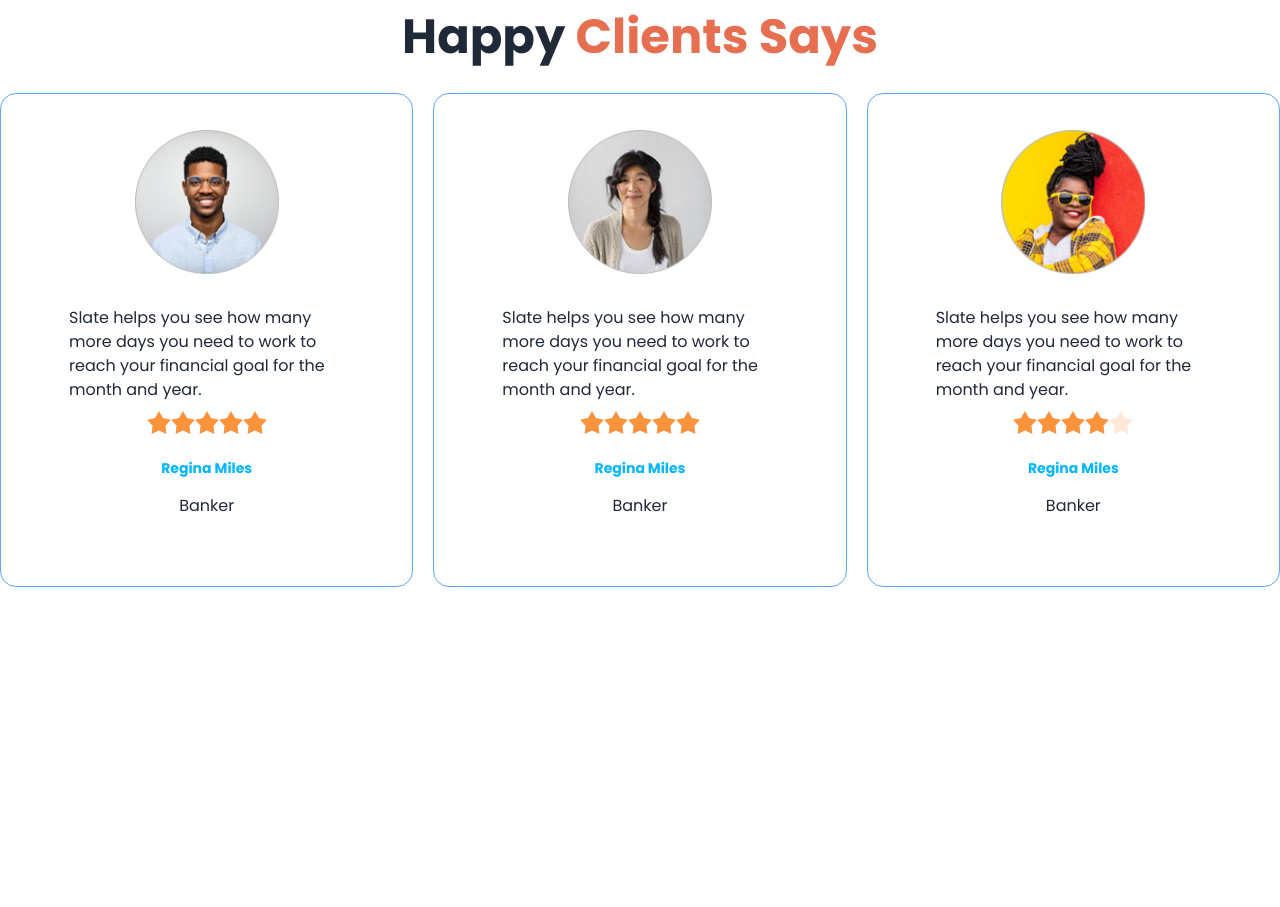
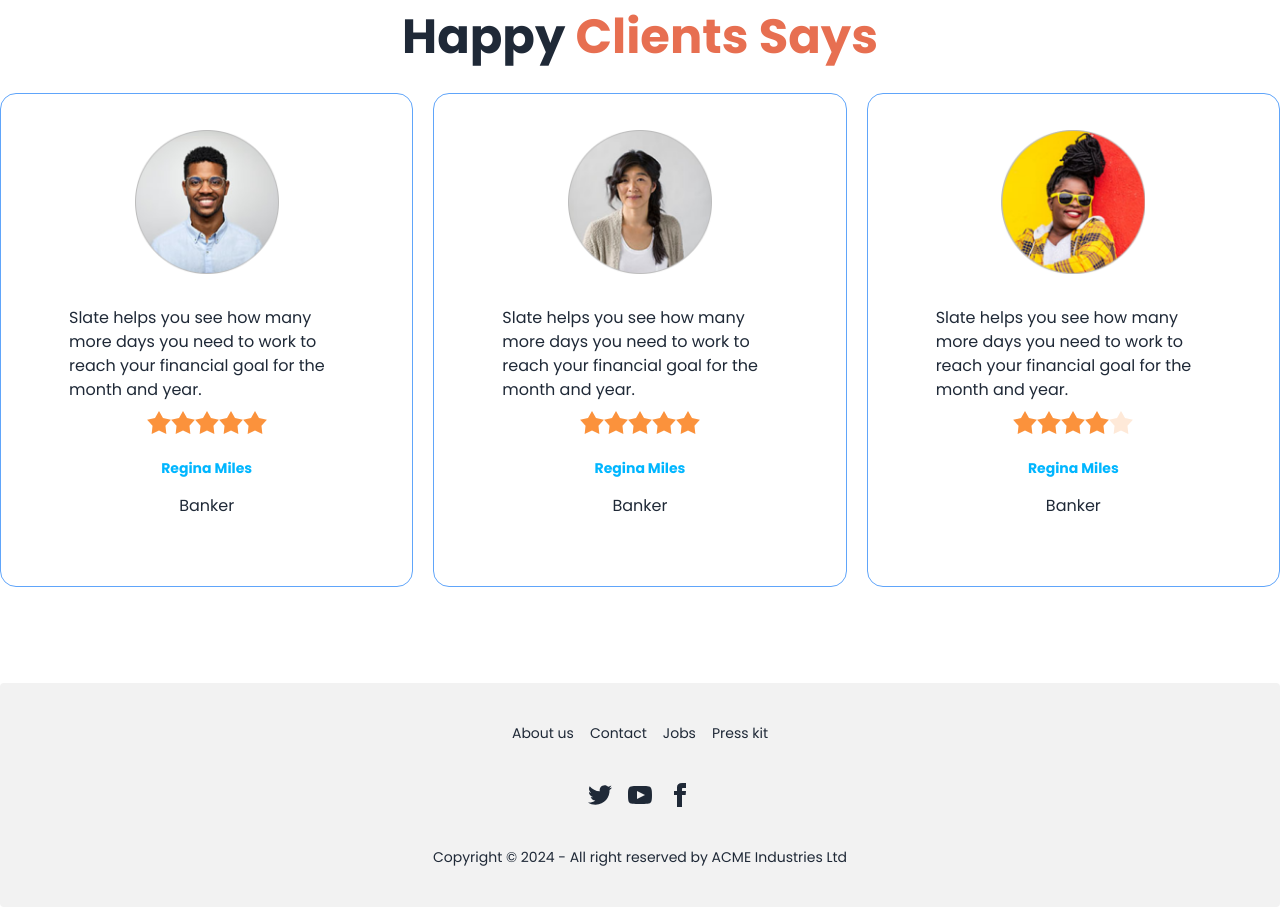
Before and after one commit to fahim3223/Bikar-Zone, a plain HTML site: page images/index.html in a window 1280 px wide. Shown: the part 1373-2280 px from the top of the page. Before the commit the page ends 2056 px from the top, so only its background shows below. Drawn offline with nearby package versions, Linux system fonts and the light colour scheme.

Commit message:
added footer section

```diff
--- a/images/index.html
+++ b/images/index.html
@@ -279,7 +279,24 @@ est sit aliqua dolor do amet sint. Velit officia consequat duis enim velit molli
         </section>
     </main>
     <footer>
-
+        <footer class="footer footer-center p-10 bg-base-200 text-base-content rounded">
+            <nav class="grid grid-flow-col gap-4">
+              <a class="link link-hover">About us</a>
+              <a class="link link-hover">Contact</a>
+              <a class="link link-hover">Jobs</a>
+              <a class="link link-hover">Press kit</a>
+            </nav>
+            <nav>
+              <div class="grid grid-flow-col gap-4">
+                <a><svg xmlns="http://www.w3.org/2000/svg" width="24" height="24" viewBox="0 0 24 24" class="fill-current"><path d="M24 4.557c-.883.392-1.832.656-2.828.775 1.017-.609 1.798-1.574 2.165-2.724-.951.564-2.005.974-3.127 1.195-.897-.957-2.178-1.555-3.594-1.555-3.179 0-5.515 2.966-4.797 6.045-4.091-.205-7.719-2.165-10.148-5.144-1.29 2.213-.669 5.108 1.523 6.574-.806-.026-1.566-.247-2.229-.616-.054 2.281 1.581 4.415 3.949 4.89-.693.188-1.452.232-2.224.084.626 1.956 2.444 3.379 4.6 3.419-2.07 1.623-4.678 2.348-7.29 2.04 2.179 1.397 4.768 2.212 7.548 2.212 9.142 0 14.307-7.721 13.995-14.646.962-.695 1.797-1.562 2.457-2.549z"></path></svg></a>
+                <a><svg xmlns="http://www.w3.org/2000/svg" width="24" height="24" viewBox="0 0 24 24" class="fill-current"><path d="M19.615 3.184c-3.604-.246-11.631-.245-15.23 0-3.897.266-4.356 2.62-4.385 8.816.029 6.185.484 8.549 4.385 8.816 3.6.245 11.626.246 15.23 0 3.897-.266 4.356-2.62 4.385-8.816-.029-6.185-.484-8.549-4.385-8.816zm-10.615 12.816v-8l8 3.993-8 4.007z"></path></svg></a>
+                <a><svg xmlns="http://www.w3.org/2000/svg" width="24" height="24" viewBox="0 0 24 24" class="fill-current"><path d="M9 8h-3v4h3v12h5v-12h3.642l.358-4h-4v-1.667c0-.955.192-1.333 1.115-1.333h2.885v-5h-3.808c-3.596 0-5.192 1.583-5.192 4.615v3.385z"></path></svg></a>
+              </div>
+            </nav>
+            <aside>
+              <p>Copyright © 2024 - All right reserved by ACME Industries Ltd</p>
+            </aside>
+          </footer>
     </footer>
 </body>
 </html>
```
